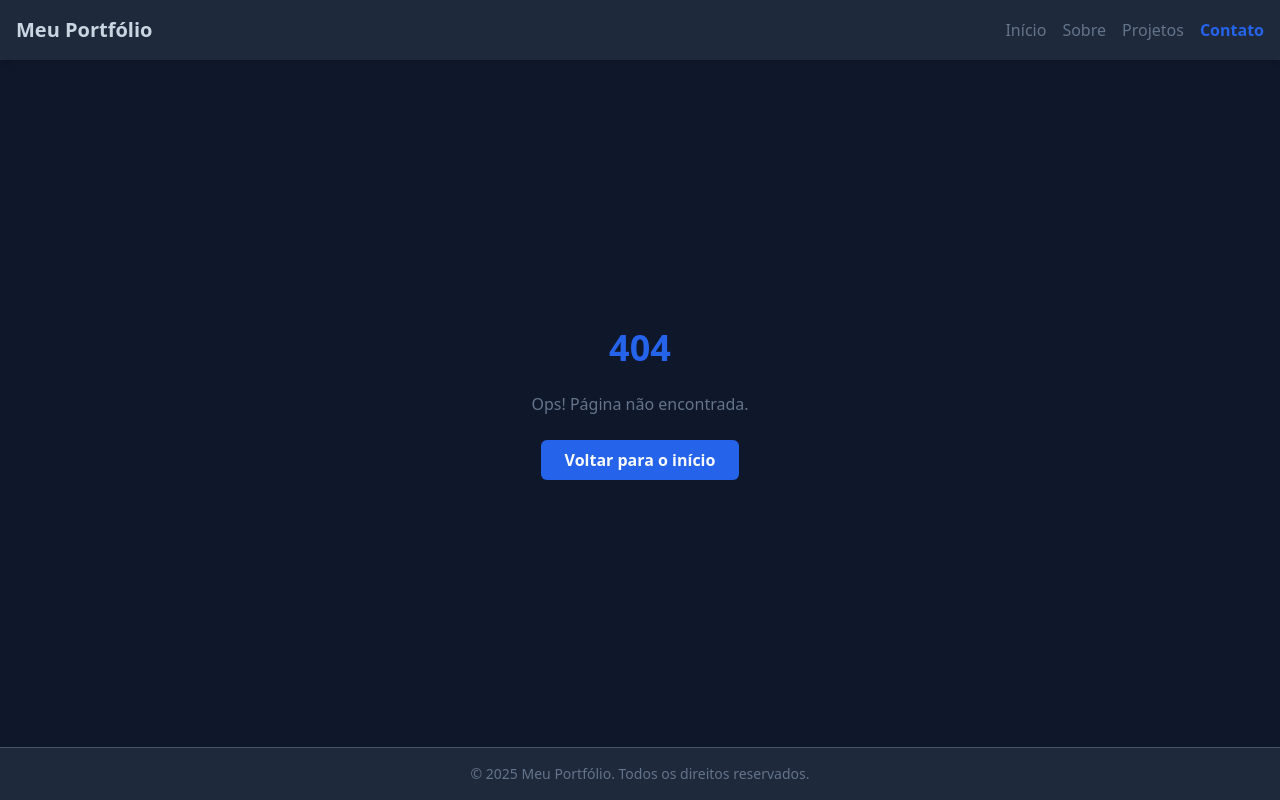
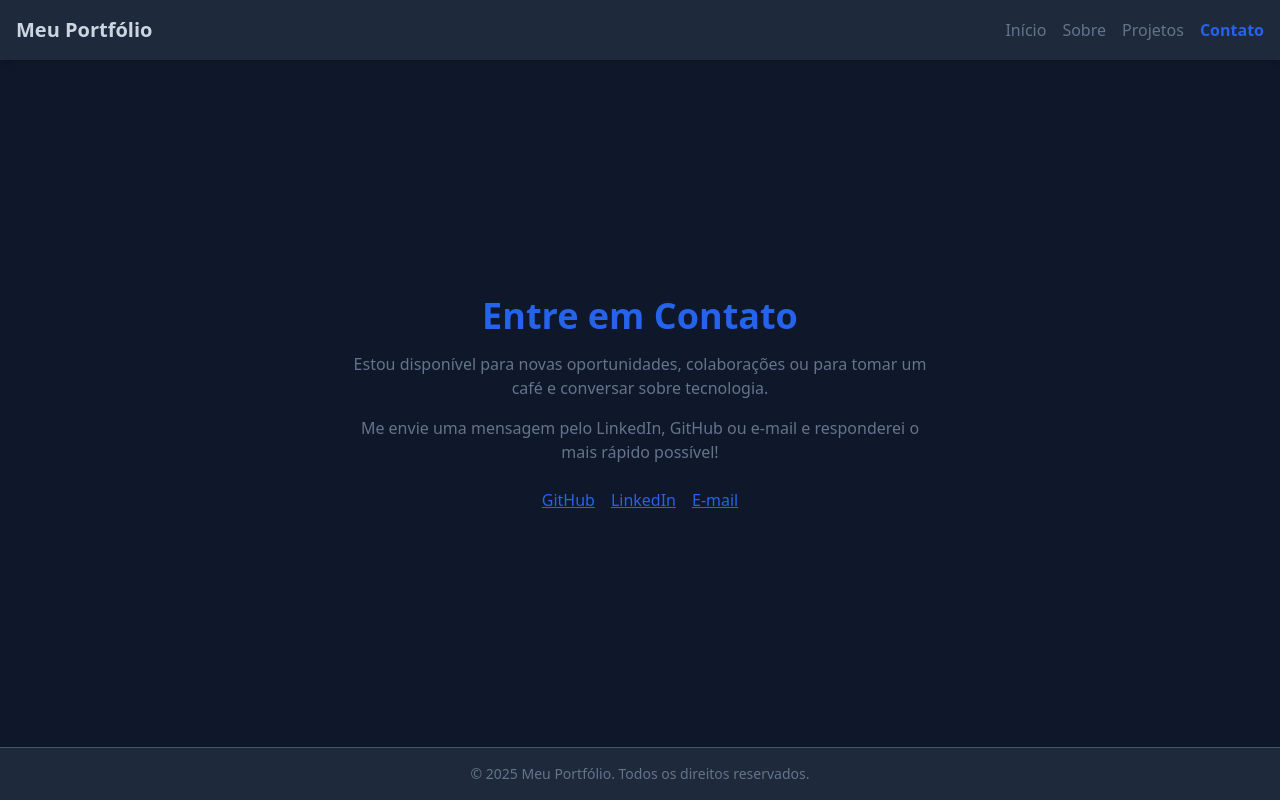
Before and after one commit to GabrielDani/portfolio, a React (Vite) app: page /contato in a window 1280 px wide. Before the commit this address had no page. Built offline with nearby package versions, Linux system fonts and the light colour scheme.

Commit message:
contact page

```diff
--- /dev/null
+++ b/src/pages/Contact.tsx
@@ -0,0 +1,42 @@
+import { PageContainer } from "@/components/atoms/PageContainer";
+import { Heading } from "@/components/atoms/Heading";
+import { Paragraph } from "@/components/atoms/Paragraph";
+import { fadeInUp } from "@/components/animations/variants";
+import { motion } from "framer-motion";
+
+export default function Contact() {
+  return (
+    <PageContainer>
+      <motion.div {...fadeInUp} className="text-center space-y-4 max-w-2xl">
+        <Heading level={1} text="Entre em Contato" />
+        <Paragraph text="Estou disponível para novas oportunidades, colaborações ou para tomar um café e conversar sobre tecnologia." />
+        <Paragraph text="Me envie uma mensagem pelo LinkedIn, GitHub ou e-mail e responderei o mais rápido possível!" />
+
+        <div className="mt-6 space-x-4">
+          <a
+            href="https://github.com/GabrielDani"
+            target="_blank"
+            rel="noopener noreferrer"
+            className="text-primary underline hover:text-primary-dark"
+          >
+            GitHub
+          </a>
+          <a
+            href="https://linkedin.com/in/gabriel-dani-de-azevedo-a69740288"
+            target="_blank"
+            rel="noopener noreferrer"
+            className="text-primary underline hover:text-primary-dark"
+          >
+            LinkedIn
+          </a>
+          <a
+            href="gabriel.dani07@gmail.com"
+            className="text-primary underline hover:text-primary-dark"
+          >
+            E-mail
+          </a>
+        </div>
+      </motion.div>
+    </PageContainer>
+  );
+}
--- a/src/router/index.tsx
+++ b/src/router/index.tsx
@@ -7,7 +7,7 @@ import { createBrowserRouter } from "react-router-dom";
 const Home = lazy(() => import("@/pages/Home"));
 const About = lazy(() => import("@/pages/About"));
 const Projects = lazy(() => import("@/pages/Projects"));
-// const Contact = lazy(() => import('@/pages/Contact'));
+const Contact = lazy(() => import("@/pages/Contact"));
 
 const withSuspense = (
   Component: React.LazyExoticComponent<() => JSX.Element>
@@ -25,7 +25,7 @@ export const router = createBrowserRouter([
       { index: true, element: withSuspense(Home) },
       { path: "sobre", element: withSuspense(About) },
       { path: "projetos", element: withSuspense(Projects) },
-      //   { path: "contato", element: withSuspense(Contact) },
+      { path: "contato", element: withSuspense(Contact) },
       { path: "*", element: <NotFound /> },
     ],
   },
```
